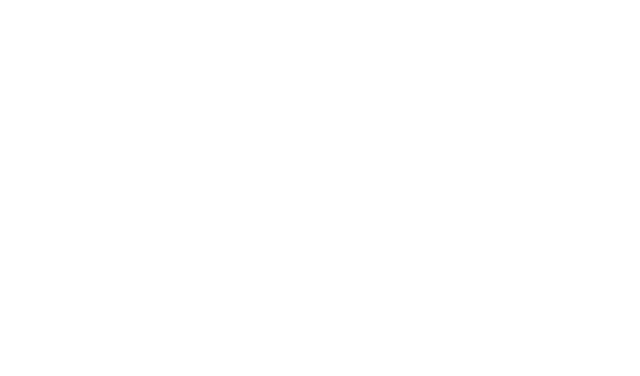
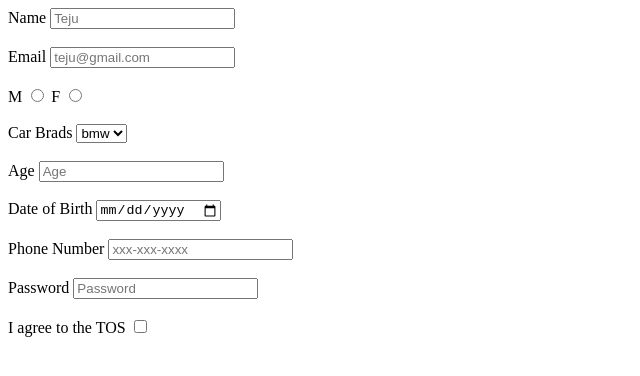
Before and after one commit to acciojob/signup-form-car-TejashriChouke, a website: page main.html in a window 1280 px wide. Shown: the whole page, without its empty margins (0-640 px from the left). Drawn offline with Linux system fonts and the light colour scheme.

Commit message:
created a submission

```diff
--- a/main.html
+++ b/main.html
@@ -10,7 +10,31 @@
 	<!-- the entire body must be written by student -->
     <script type="text/javascript" src="./script.js">
 </script>
-
+	<form method="post">
+		<label for="name">Name</label>
+		<input type="text" id="name" placeholder="Teju" required><br><br>
+		<label for="email">Email</label>
+		<input type="email" id="email" placeholder="teju@gmail.com" required*><br><br>
+		<label for="gender_m">M</label>
+		<input type="radio" id="gender_m" name="gender"required>
+		<label for="gnder_f">F</label>
+		<input type="radio" id="gender_f"name="gender"required ><br><br>
+		<label for="car Brands">Car Brads</label>
+		<select id="cars" placeholder="--Please choose an option--">
+			<option>bmw</option>
+			<option>Audi</option>
+			<option>kia</option>
+		</select>	<br><br>
+		<label for="age">Age</label>
+		<input type="number" id="age" placeholder="Age" required><br><br>
+		<label for="date of birth">Date of Birth</label>
+		<input type="date" id="dob" required><br><br>
+		<label for="Phone Number">Phone Number</label>
+		<input type="tel" id="password" placeholder="xxx-xxx-xxxx"><br><br>
+        <label for="password">Password</label>
+		<input type="password" id="password" placeholder="Password"required><br><br>
+<label for="tos">I agree to the TOS</label>
+		<input type="checkbox" id="tos"required><br><br>
 </body>
 
 </html>
```
